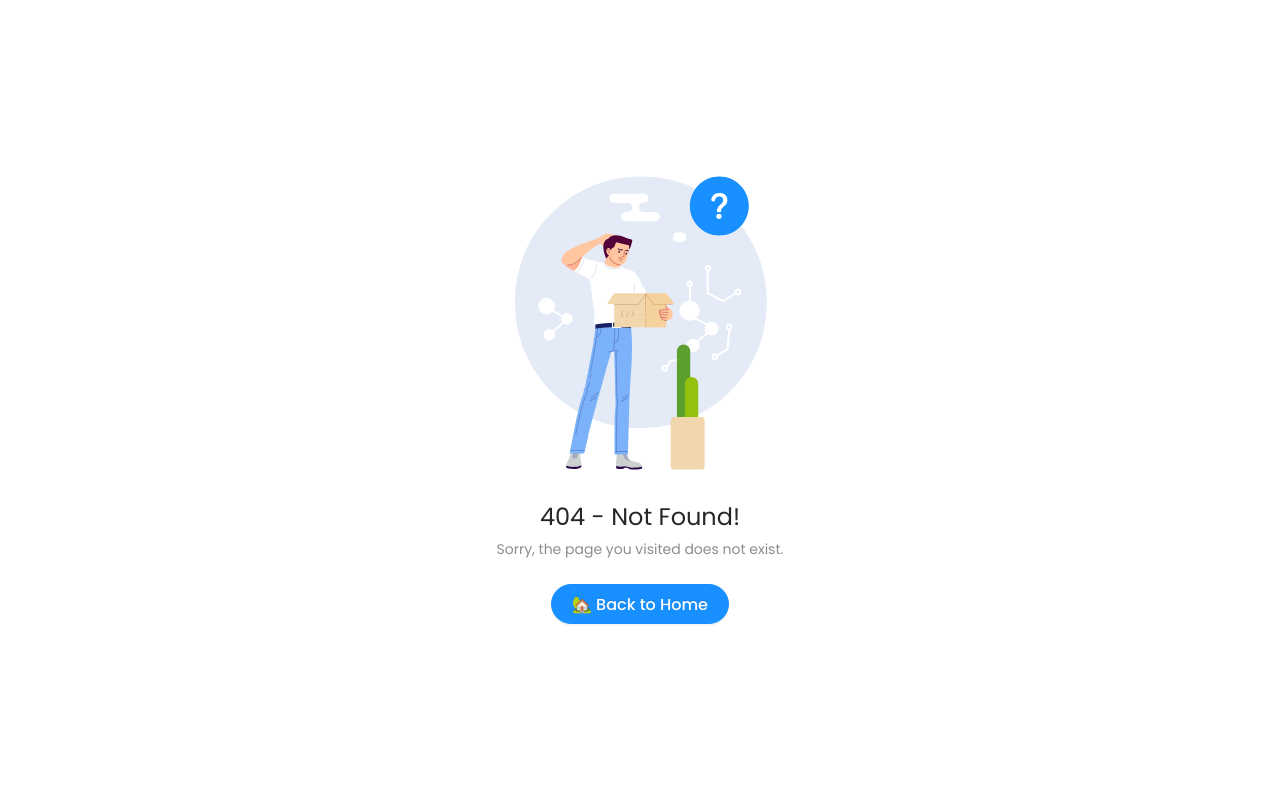
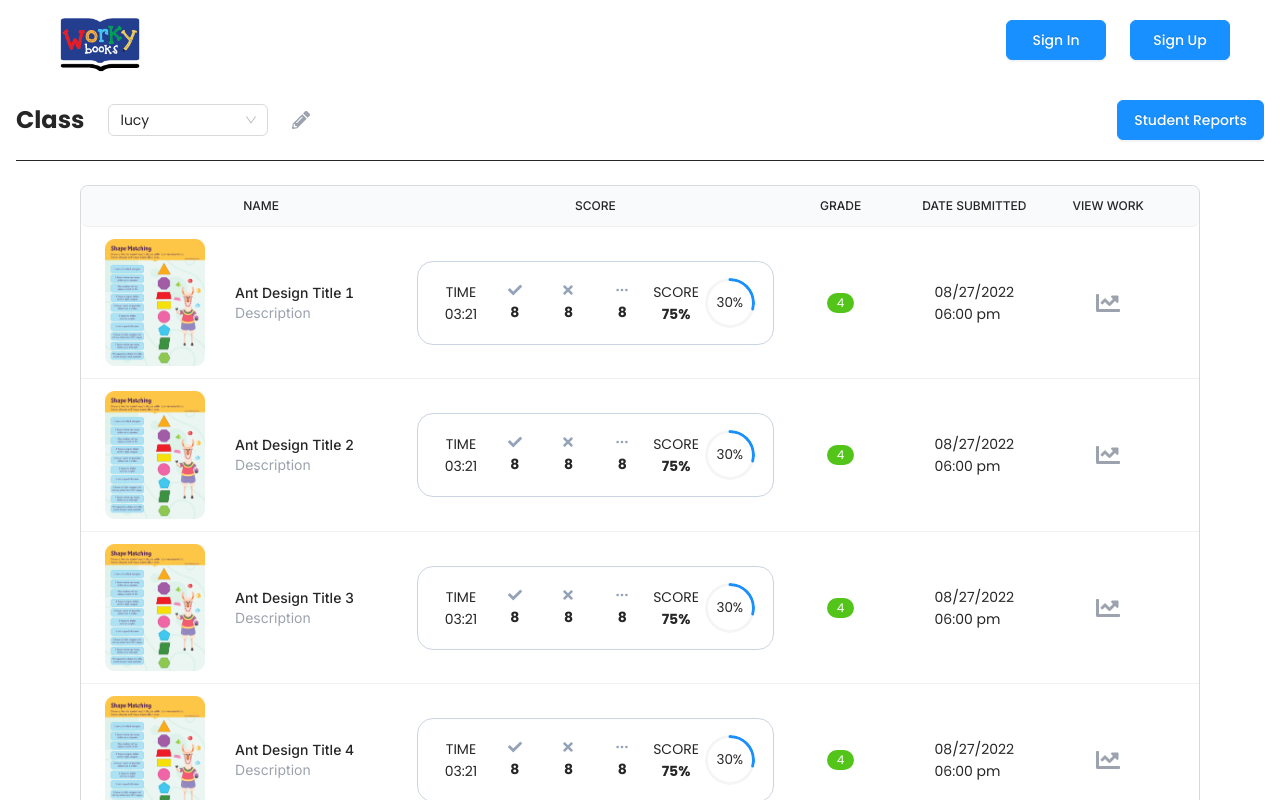
Before and after one commit to drewsmithninja/workybooks, a React (Create React App) app: page /my-classrooms/student/1 in a window 1280 px wide. Before the commit this address had no page. Shown: the top 800 px of the page. Built offline with nearby package versions, Linux system fonts and the light colour scheme.

Commit message:
fix StudentdetailPage and some modification in UI

```diff
--- a/src/App.js
+++ b/src/App.js
@@ -7,11 +7,12 @@ import SelectClassroom from './pages/Classroom/SelectClassroom';
 import MyClassrooms from './pages/Classroom/MyClassRooms';
 import Home from './pages/Home/Home';
 import NotFound from './pages/NotFound';
-import SignIn from './pages/signIn/SignIn';
-import SignUp from './pages/signUp/SignUp';
-import SignUpGoogle from './pages/signUp/SignUpGoogle';
+import SignIn from './pages/SignIn/SignIn';
+import SignUp from './pages/signUp/Signup';
+import SignUpGoogle from './pages/signUp/SignupGoogle';
 import MyLibrary from './pages/Home/MyLibrary';
 import DetailPage from './pages/Subjects/DetailPage';
+import { StudentDetailPage } from './pages/Student/StudentDetailPage';
 import SearchSubject from './pages/Subjects/SearchPage';
 
 import 'react-toastify/dist/ReactToastify.css';
@@ -30,12 +31,15 @@ function App() {
         <Route element={<PrivateRoutes />} />
         {/* non-fixed Routes */}
         <Route path='/' element={<Home />} exact />
-        <Route path='/my-classrooms' element={<MyClassrooms />} />
         <Route path='/sign-up-google' element={<SignUpGoogle />} />
         <Route path='/create-classroom' element={<CreateClassroom />} />
         <Route path='/select-classroom' element={<SelectClassroom />} />
         <Route path='/my-library' element={<MyLibrary />} />
         <Route path='/subject/:id' element={<DetailPage />} />
+        <Route path='/my-classrooms' element={<MyClassrooms />} />
+        <Route path='/my-classrooms/student'>
+          <Route path=':id' element={<StudentDetailPage />} />
+        </Route>
         <Route path='/search-subject' element={<SearchSubject />} />
         <Route path='/worksheet/:userId' element={<Worksheet />} />
         <Route path='*' element={<NotFound />} />
--- a/src/components/myClassRooms/students/Students.jsx
+++ b/src/components/myClassRooms/students/Students.jsx
@@ -2,22 +2,8 @@ import React from 'react';
 import { Avatar, Col, List, Row, Space } from 'antd';
 import { UserOutlined } from '@ant-design/icons';
 import { FaChartLine, FaPencilAlt } from 'react-icons/fa';
+import data from '../../../data.json';
 import ADButton from '../../antd/ADButton';
-
-const data = [
-  {
-    title: 'Ant Design Title 1'
-  },
-  {
-    title: 'Ant Design Title 2'
-  },
-  {
-    title: 'Ant Design Title 3'
-  },
-  {
-    title: 'Ant Design Title 4'
-  }
-];
 
 function Students() {
   return (
--- /dev/null
+++ b/src/data.json
@@ -0,0 +1,22 @@
+[
+    {
+      "id": 1,
+      "title": "Ant Design Title 1"
+    },
+    {
+      "id": 2,
+      "title": "Ant Design Title 2"
+    },
+    {
+      "id": 3,
+      "title": "Ant Design Title 3"
+    },
+    {
+      "id": 4,
+      "title": "Ant Design Title 4"
+    },
+    {
+      "id": 5,
+      "title": "Ant Design Title 5"
+    }
+]
--- a/src/pages/Classroom/MyClassRooms.jsx
+++ b/src/pages/Classroom/MyClassRooms.jsx
@@ -7,7 +7,7 @@ import Students from '../../components/myClassRooms/students/Students';
 import Assignment from '../../components/myClassRooms/assignment/Assignment';
 
 function MyClassrooms() {
-  const [currentTab, setCurrentTab] = React.useState('assignment');
+  const [currentTab, setCurrentTab] = React.useState('students');
   const { Option } = Select;
   const handleChange = (value) => {
     // eslint-disable-next-line no-console
--- /dev/null
+++ b/src/pages/Student/StudentDetailPage.jsx
@@ -0,0 +1,204 @@
+import React, { useState } from 'react';
+import { UserOutlined } from '@ant-design/icons';
+import { Avatar, Badge, Col, List, Progress, Row, Select, Space } from 'antd';
+import { FaChartLine, FaCheck, FaPencilAlt, FaTimes } from 'react-icons/fa';
+import { BsThreeDots } from 'react-icons/bs';
+import { useParams } from 'react-router-dom';
+import data from '../../data.json';
+import ADButton from '../../components/antd/ADButton';
+import dummyImage from '../../assets/images/dummyImage.png';
+import ADTitle from '../../components/antd/ADTitle';
+import MainLayout from '../../components/layout/MainLayout';
+
+export function StudentDetailPage() {
+  const { Option } = Select;
+  const { id } = useParams();
+  return (
+    <MainLayout>
+      <div className='px-4 py-5 w-full flex justify-between'>
+        <Space size='large'>
+          <ADTitle level={3}>Class</ADTitle>
+          <Select defaultValue='lucy' className='custom-select'>
+            <Option value={id}>{id}</Option>
+          </Select>
+          <div className='flex'>
+            <FaPencilAlt className='text-gray-400 text-lg' />
+          </div>
+        </Space>
+        <ADButton type='primary'>Student Reports</ADButton>
+      </div>
+      <div className='mx-4 border border-solid border-t-0' />
+      <div className='xl:px-20 lg:px-16 md:px-10 px-0 py-6'>
+        <List
+          className='rounded-t-lg with-header'
+          header={(
+            <Row>
+              <Col xl={7} lg={7} md={7} sm={8} xs={10}>
+                <div className='text-center inter-font font-medium text-xs'>NAME</div>
+              </Col>
+              <Col xl={8} lg={8} md={8} sm={10} xs={8}>
+                <div className='text-center inter-font font-medium text-xs'>SCORE</div>
+              </Col>
+              <Col xl={3} lg={3} md={3} sm={3} xs={3}>
+                <div className='text-center inter-font font-medium text-xs'>GRADE</div>
+              </Col>
+              <Col xl={3} lg={3} md={3} sm={3} xs={3}>
+                <div className='text-center inter-font font-medium text-xs'>DATE SUBMITTED</div>
+              </Col>
+              <Col xl={3} lg={3} md={3} sm={3} xs={3}>
+                <div className='text-center inter-font font-medium text-xs'>VIEW WORK</div>
+              </Col>
+            </Row>
+          )}
+          itemLayout='horizontal'
+          dataSource={data}
+          bordered
+          renderItem={(item) => (
+            <List.Item>
+              <Row gutter={[0, 16]} className='w-full'>
+                <Col xl={7} lg={7} md={7} sm={8} xs={10} className='flex items-center'>
+                  <Row gutter={16} className='w-full'>
+                    <Col xs={24} md={24} lg={12} xl={10} xxl={8}>
+                      <img alt='cover-img' src={dummyImage} className='w-full aspect-[80px/100px] object-cover rounded max-w-[100px]' />
+                    </Col>
+                    <Col xs={24} md={24} lg={12} xl={14} xxl={16} className='inter-font text-sm'>
+                      <div className='flex flex-col justify-center h-full lg:py-0 py-4'>
+                        <div className='font-medium'>{item.title}</div>
+                        <div className='font-normal text-gray-400'>Description</div>
+                      </div>
+                    </Col>
+                  </Row>
+                </Col>
+                <Col xl={8} lg={8} md={8} sm={10} xs={8} className='flex justify-center items-center'>
+                  <Row className='rounded-2xl md:px-4 px-2 py-4 border border-solid border-slate-300 w-full'>
+                    <Col
+                      xs={12}
+                      sm={12}
+                      md={{
+                        span: 8,
+                        order: 1
+                      }}
+                      xl={{
+                        span: 4,
+                        order: 1
+                      }}
+                      className='flex flex-col justify-center items-center'
+                    >
+                      <div>TIME</div>
+                      <div>03:21</div>
+                    </Col>
+                    <Col
+                      xs={12}
+                      sm={12}
+                      md={{
+                        span: 8,
+                        order: 4
+                      }}
+                      xl={{
+                        span: 4,
+                        order: 2
+                      }}
+                      className='flex flex-col justify-center items-center'
+                    >
+                      <div className='flex pb-1'>
+                        <FaCheck className='text-slate-400' />
+                      </div>
+                      <div className='font-bold'>8</div>
+                    </Col>
+                    <Col
+                      xs={12}
+                      sm={12}
+                      md={{
+                        span: 8,
+                        order: 5
+                      }}
+                      xl={{
+                        span: 4,
+                        order: 3
+                      }}
+                      className='flex flex-col justify-center items-center'
+                    >
+                      <div className='flex pb-1'>
+                        <FaTimes className='text-slate-400' />
+                      </div>
+                      <div className='font-bold'>8</div>
+                    </Col>
+                    <Col
+                      xs={12}
+                      sm={12}
+                      md={{
+                        span: 8,
+                        order: 6
+                      }}
+                      xl={{
+                        span: 4,
+                        order: 4
+                      }}
+                      className='flex flex-col justify-center items-center'
+                    >
+                      <div className='flex pb-1'>
+                        <BsThreeDots className='text-slate-400' />
+                      </div>
+                      <div className='font-bold'>8</div>
+                    </Col>
+                    <Col
+                      xs={12}
+                      sm={12}
+                      md={{
+                        span: 8,
+                        order: 2
+                      }}
+                      xl={{
+                        span: 4,
+                        order: 5
+                      }}
+                      className='flex flex-col justify-center items-center'
+                    >
+                      <div className=''>SCORE</div>
+                      <div className='font-bold'>75%</div>
+                    </Col>
+                    <Col
+                      xs={12}
+                      sm={12}
+                      md={{
+                        span: 8,
+                        order: 3
+                      }}
+                      xl={{
+                        span: 4,
+                        order: 6
+                      }}
+                      className='flex flex-col justify-center items-center'
+                    >
+                      <Progress type='circle' width={50} percent={30} status='none' />
+                    </Col>
+                  </Row>
+                </Col>
+                <Col xl={3} lg={3} md={3} sm={3} xs={3} className='flex justify-center items-center'>
+                  <Badge
+                    count={4}
+                    style={{
+                      backgroundColor: '#52c41a',
+                      padding: '0 10px'
+                    }}
+                  />
+                </Col>
+                <Col xl={3} lg={3} md={3} sm={3} xs={3} className='flex justify-center items-center'>
+                  <div>
+                    <div>08/27/2022</div>
+                    <div>06:00 pm</div>
+                  </div>
+                </Col>
+                <Col xl={3} lg={3} md={3} sm={3} xs={3} className='flex justify-center items-center'>
+                  <div className='flex'>
+                    <FaChartLine className='text-gray-400 text-2xl' />
+                  </div>
+                </Col>
+              </Row>
+            </List.Item>
+          )}
+        />
+      </div>
+    </MainLayout>
+  );
+}
```
